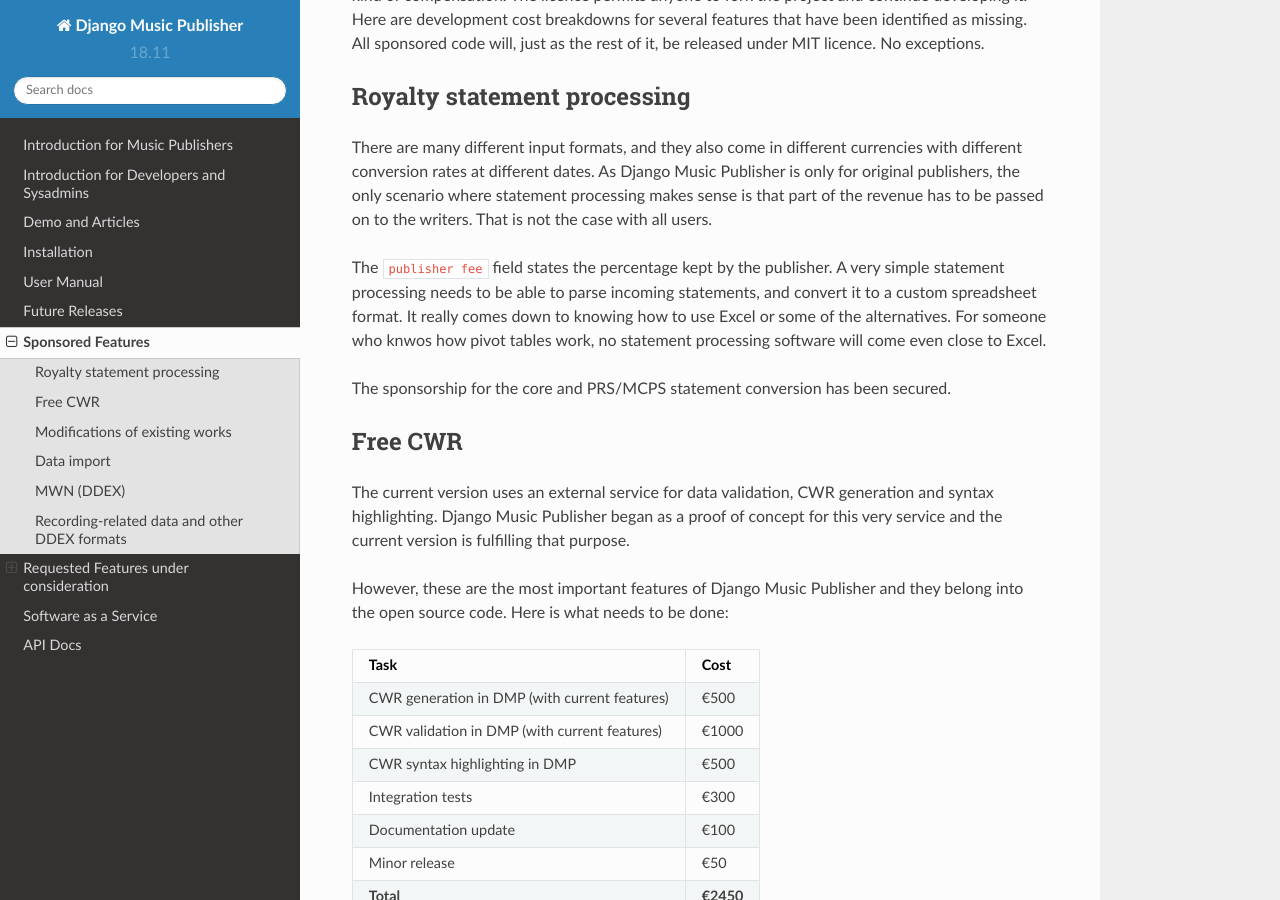
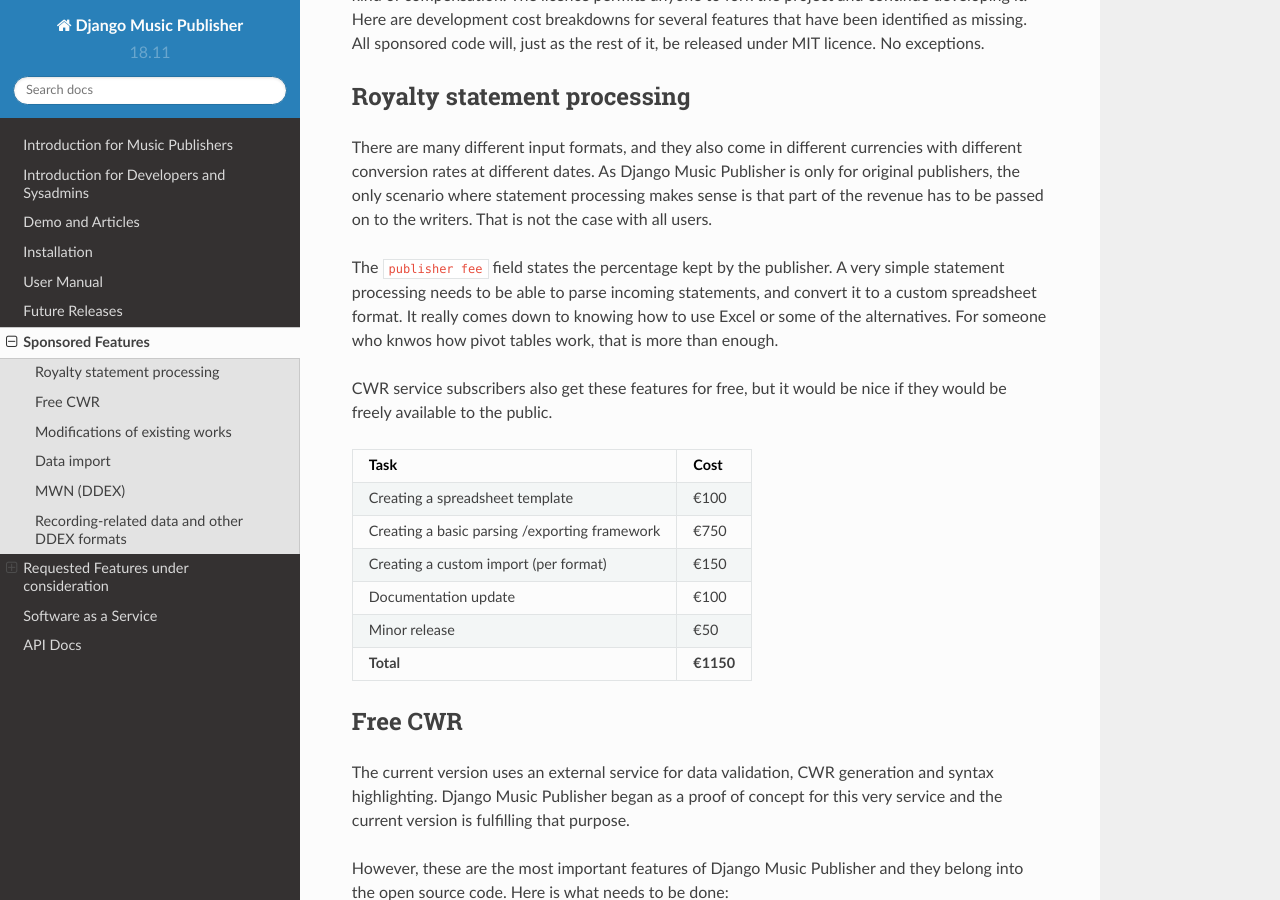
Before and after one commit to matijakolaric-com/django-music-publisher, a Sphinx documentation site: the page built from docs/features.rst, in a window 1280 px wide and 900 px high, scrolled down 200 px. Built offline with Sphinx 7.4.7 and the Read the Docs theme 2.0.0, drawn with Linux system fonts in a browser that asks for light colours.

Commit message:
documentation changes

```diff
--- a/docs/features.rst
+++ b/docs/features.rst
@@ -9,9 +9,21 @@
 There are many different input formats, and they also come in different currencies with different conversion rates at different dates.
 As Django Music Publisher is only for original publishers, the only scenario where statement processing makes sense is that part of the revenue has to be passed on to the writers. That is not the case with all users.
 
-The ``publisher fee`` field states the percentage kept by the publisher. A very simple statement processing needs to be able to parse incoming statements, and convert it to a custom spreadsheet format. It really comes down to knowing how to use Excel or some of the alternatives. For someone who knwos how pivot tables work, no statement processing software will come even close to Excel.
+The ``publisher fee`` field states the percentage kept by the publisher. A very simple statement processing needs to be able to parse incoming statements, and convert it to a custom spreadsheet format. It really comes down to knowing how to use Excel or some of the alternatives. For someone who knwos how pivot tables work, that is more than enough.
 
-The sponsorship for the core and PRS/MCPS statement conversion has been secured.
+CWR service subscribers also get these features for free, but it would be nice if they would be freely available to the public.
+
+========================================================= =========
+Task                                                      Cost
+========================================================= =========
+Creating a spreadsheet template                           €100
+Creating a basic parsing /exporting framework             €750
+Creating a custom import (per format)                     €150
+Documentation update                                      €100
+Minor release                                             €50
+**Total**                                                 **€1150**
+========================================================= =========
+
 
 Free CWR
 --------
```
